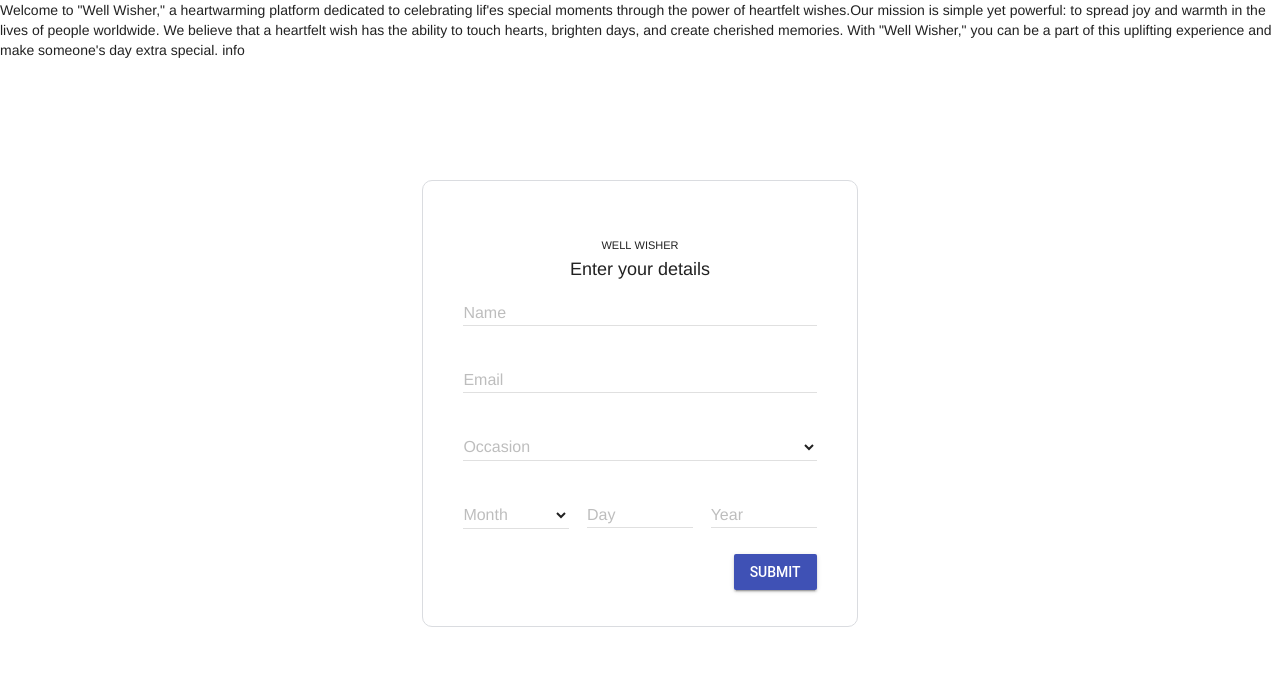
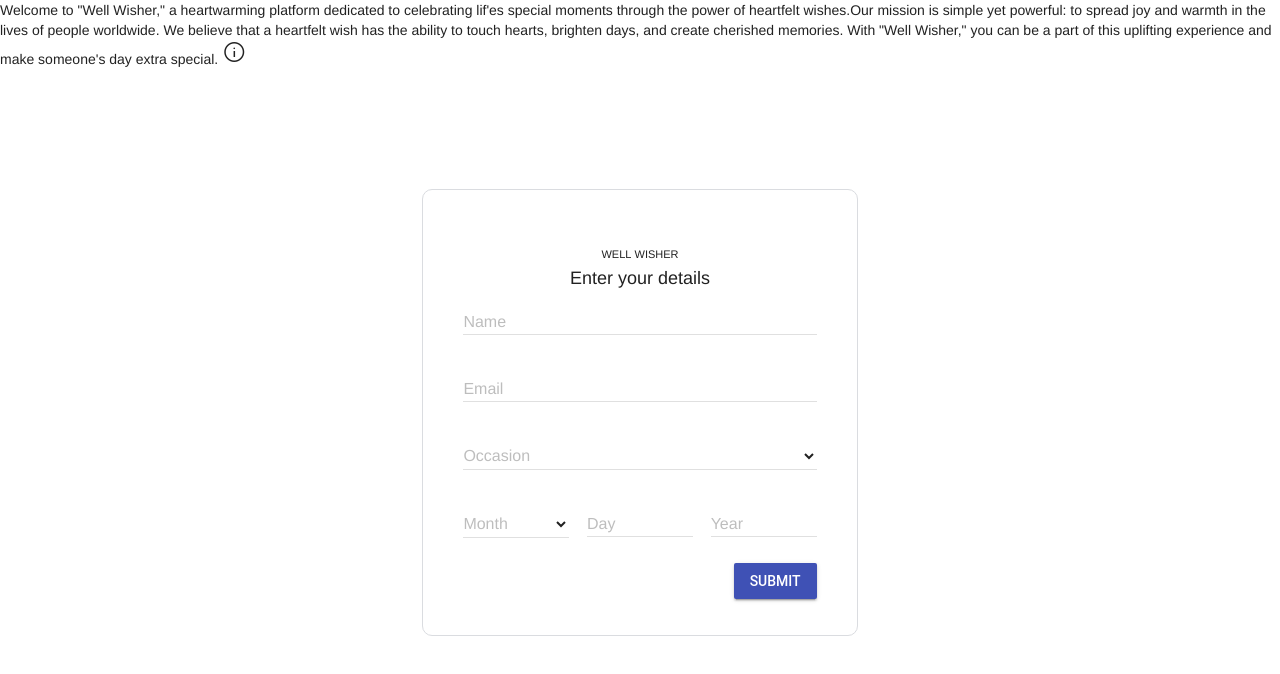
Before and after one commit to Shashank2707/WellWisherForm, a plain HTML site: page index.html in a window 1280 px wide. Drawn offline with nearby package versions, Linux system fonts and the light colour scheme.

Commit message:
info icon change 2

```diff
--- a/index.html
+++ b/index.html
@@ -10,6 +10,7 @@
     <link rel="stylesheet" href="style.css">
     <title>Sign up! Well Wisher</title>
     <link rel="icon" type="image/x-icon" href="https://cdn.discordapp.com/icons/795698265357418566/260dfff1bbdd43fa0676faeac7b69238.webp?size=96">
+    <link rel="stylesheet" href="https://fonts.googleapis.com/css2?family=Material+Symbols+Sharp:opsz,wght,FILL,GRAD@20..48,100..700,0..1,-50..200" />
     <style>
         .material-symbols-sharp {
           font-variation-settings:
```
